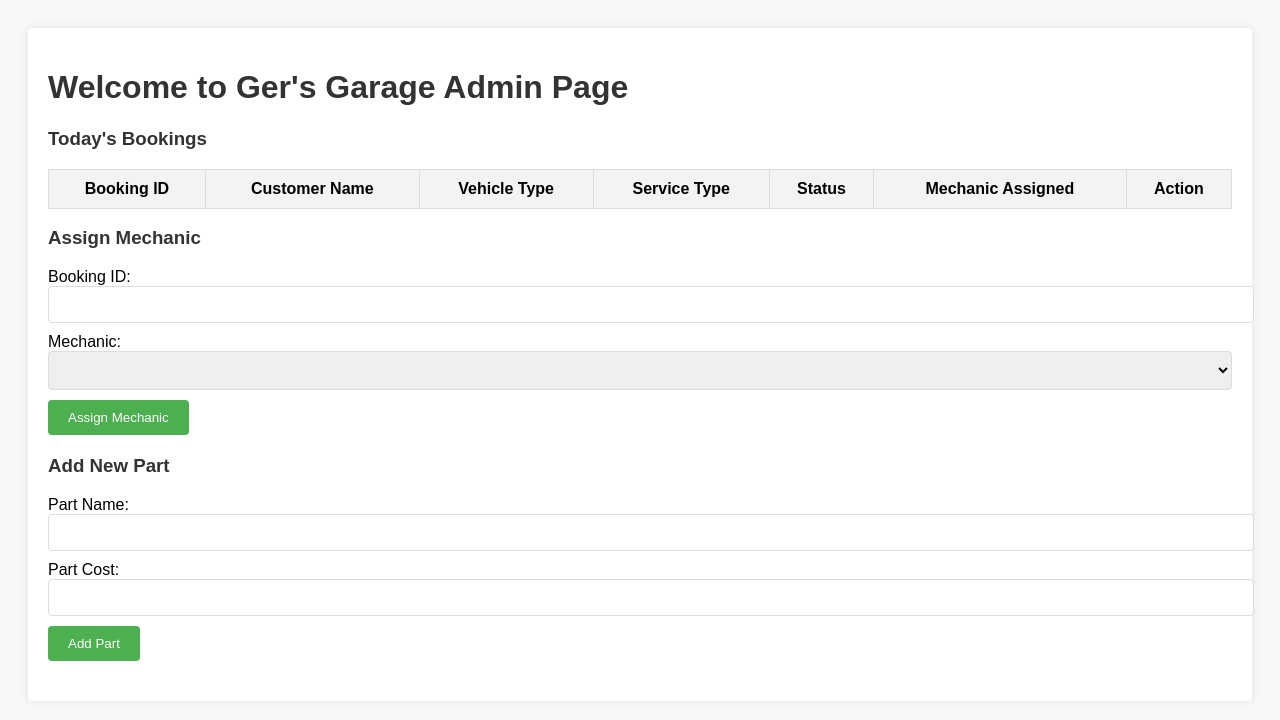
After one commit to ece98m/Ger-sGarage, a PHP site: page /garage/admin.php in a window 1280 px wide. The commit adds this page. Shown: the top 720 px of the page. Run offline with PHP 8.4, Linux system fonts and the light colour scheme; lists and menus that the app fills with data are empty; some libraries are stand-ins or nearby versions.

Commit message:
admin page

```diff
--- /dev/null
+++ b/admin.php
@@ -0,0 +1,54 @@
+<!DOCTYPE html>
+<html lang="en">
+<head>
+  <meta charset="UTF-8">
+  <meta name="viewport" content="width=device-width, initial-scale=1.0">
+  <title>Ger's Garage Admin Page</title>
+  <link rel="stylesheet" type="text/css" href="styleadmin.css">
+</head>
+<body>
+  <div class="container">
+    <h1>Welcome to Ger's Garage Admin Page</h1>
+
+    <h3>Today's Bookings</h3>
+    <table class="table">
+      <thead>
+        <tr>
+          <th>Booking ID</th>
+          <th>Customer Name</th>
+          <th>Vehicle Type</th>
+          <th>Service Type</th>
+          <th>Status</th>
+          <th>Mechanic Assigned</th>
+          <th>Action</th>
+        </tr>
+      </thead>
+      <tbody id="booking-list">
+        <!-- Booking list items will be populated here from backend -->
+      </tbody>
+    </table>
+
+    <h3>Assign Mechanic</h3>
+    <form id="assign-mechanic-form">
+      <label for="booking-id">Booking ID:</label><br>
+      <input type="text" id="booking-id" name="booking-id"><br>
+      <label for="mechanic">Mechanic:</label><br>
+      <select id="mechanic" name="mechanic">
+        <!-- Mechanic options will be populated here from backend -->
+      </select><br>
+      <input type="submit" value="Assign Mechanic">
+    </form>
+
+    <h3>Add New Part</h3>
+    <form id="new-part-form">
+      <label for="part-name">Part Name:</label><br>
+      <input type="text" id="part-name" name="part-name"><br>
+      <label for="part-cost">Part Cost:</label><br>
+      <input type="text" id="part-cost" name="part-cost"><br>
+      <input type="submit" value="Add Part">
+    </form>
+  </div>
+
+  <script src="https://cdnjs.cloudflare.com/ajax/libs/antd/4.16.13/antd.min.js"></script>
+</body>
+</html>
--- /dev/null
+++ b/styleadmin.css
@@ -0,0 +1,57 @@
+body {
+    font-family: Arial, sans-serif;
+    padding: 20px;
+    background-color: #f8f8f8;
+}
+
+.container {
+    max-width: 1200px;
+    margin: 0 auto;
+    background-color: #fff;
+    padding: 20px;
+    border-radius: 4px;
+    box-shadow: 0 0 10px rgba(0, 0, 0, 0.1);
+}
+
+h1, h3 {
+    color: #333;
+}
+
+table {
+    width: 100%;
+    border-collapse: collapse;
+}
+
+table, th, td {
+    border: 1px solid #ddd;
+    padding: 10px;
+}
+
+th {
+    background-color: #f3f3f3;
+}
+
+form {
+    margin-bottom: 20px;
+}
+
+input[type="text"], select {
+    width: 100%;
+    padding: 10px;
+    margin-bottom: 10px;
+    border: 1px solid #ddd;
+    border-radius: 4px;
+}
+
+input[type="submit"] {
+    background-color: #4CAF50;
+    color: white;
+    border: none;
+    border-radius: 4px;
+    padding: 10px 20px;
+    cursor: pointer;
+}
+
+input[type="submit"]:hover {
+    background-color: #45a049;
+}
```
Also changed, not shown: adminlogin.php (added, +26 -0 lines), booking.php (+21 -19 lines), profile.php (+7 -9 lines), sprofile.css (added, +69 -0 lines), styleadminlogin.css (added, +64 -0 lines), styleprofile.css (deleted, +0 -75 lines), admincreate.php (added), header.php (line endings or trailing spaces), 1 other file.
